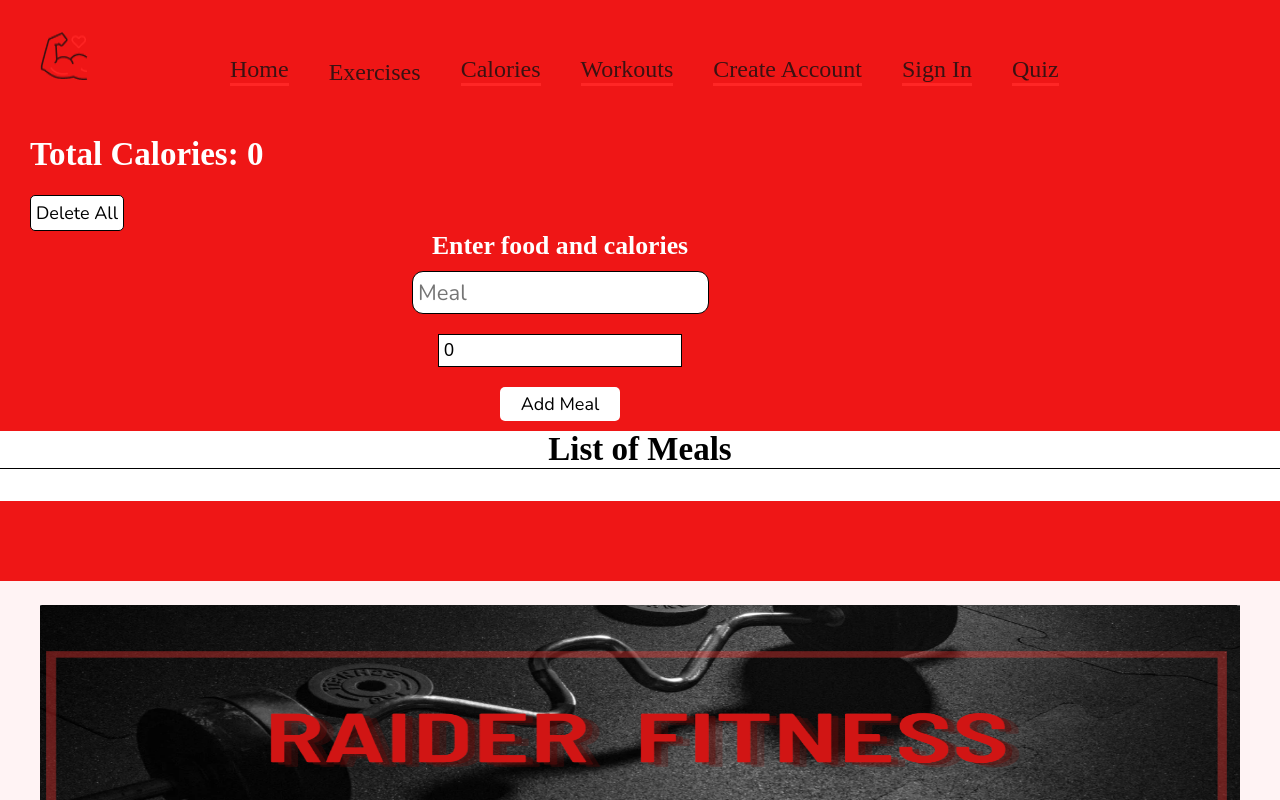
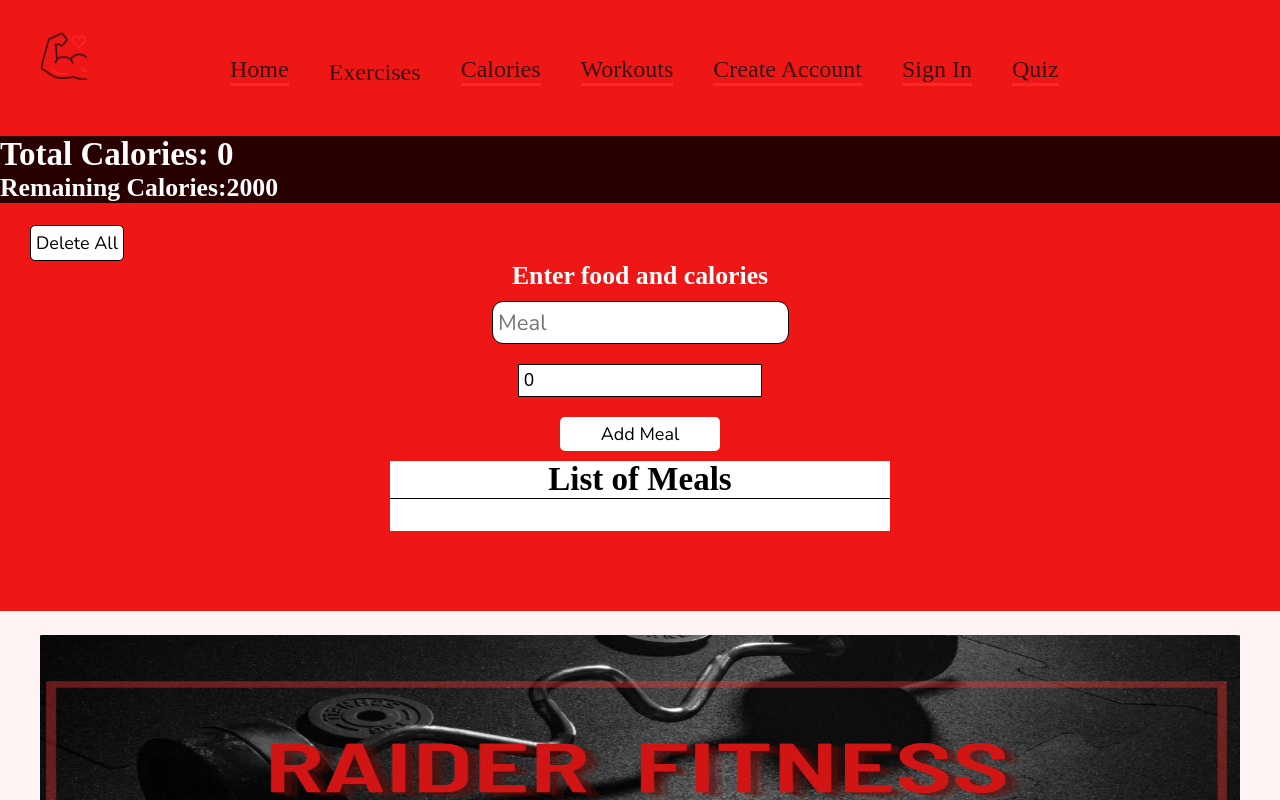
Before and after one commit to hailley-kane/Capstone_Project, a React (Create React App) app: page /CalorieTracker in a window 1280 px wide. Shown: the top 800 px of the page. Built offline with nearby package versions, Linux system fonts and the light colour scheme.

Commit message:
added remaining calories

```diff
--- a/src/App.css
+++ b/src/App.css
@@ -148,7 +148,7 @@ body {
   text-underline-position: under;
   position:relative;
   top: 50px;
-  left: 30px;
+  background-color: #280000;
 }
 
 /*for delete all button in calories*/
@@ -186,7 +186,6 @@ body {
 }
 /*For input meals in calorie page*/
 .app_controls_inputs{
-  width: 75%;
   display: flex;
   justify-content: space-evenly;
   align-items: center;
@@ -215,6 +214,7 @@ body {
   flex-direction: column;
   background: #fff;
   color:black;
+  width: 500px;
 }
 .meals_container_wrapper{
   height: auto;
@@ -226,7 +226,7 @@ body {
   border-top: 1px solid rgba(0, 0, 0, 2);
 }
 .meals_container_wrapper_inner{
-  width: 30%;
+  width: 100%;
   height: 50px;
   display: flex;
   align-items: center;
@@ -234,7 +234,7 @@ body {
   border-bottom: 1px solid rgba(0, 0, 0, 2);
   margin: 10px;
   padding: 3px;
-  font-size: 18px;
+  font-size: 25px;
   font-weight: 800;
 }
 .btn_delete_meal{
--- a/src/components/AppControls/AppControlsCounter.js
+++ b/src/components/AppControls/AppControlsCounter.js
@@ -1,9 +1,10 @@
 import React from "react";
 
-const AppControlsCounter = ({total}) => {
+const AppControlsCounter = ({total,remainingTotal}) => {
     return(
         <div className = "app_controls_counter">
             <h2>Total Calories: <span>{total}</span></h2>
+            <h3>Remaining Calories:<span>{remainingTotal}</span></h3>
         </div>
     )
 }
--- a/src/pages/CalorieTracker.js
+++ b/src/pages/CalorieTracker.js
@@ -44,10 +44,12 @@ const CalorieTracker = () => {
 	};
 
 	const total = meals.map((meal)=>meal.calories).reduce((acc,value)=>acc + +value,0);
+	//will need to connect to quiz for correct calories
+	const remainingTotal = 2000-total;
 
 return (
 	<div>
-		<AppControlsCounter total = {total}/>
+		<AppControlsCounter total = {total} remainingTotal = {remainingTotal}/>
 		<AppControlsDelete deleteAllMeals = {deleteAllMeals}/>
 		<AppControlsInput addMealsHandler = {addMealsHandler} mealName = {mealName} calories = {calories}
 		setMealName = {setMealName} setCalories = {setCalories}
```
